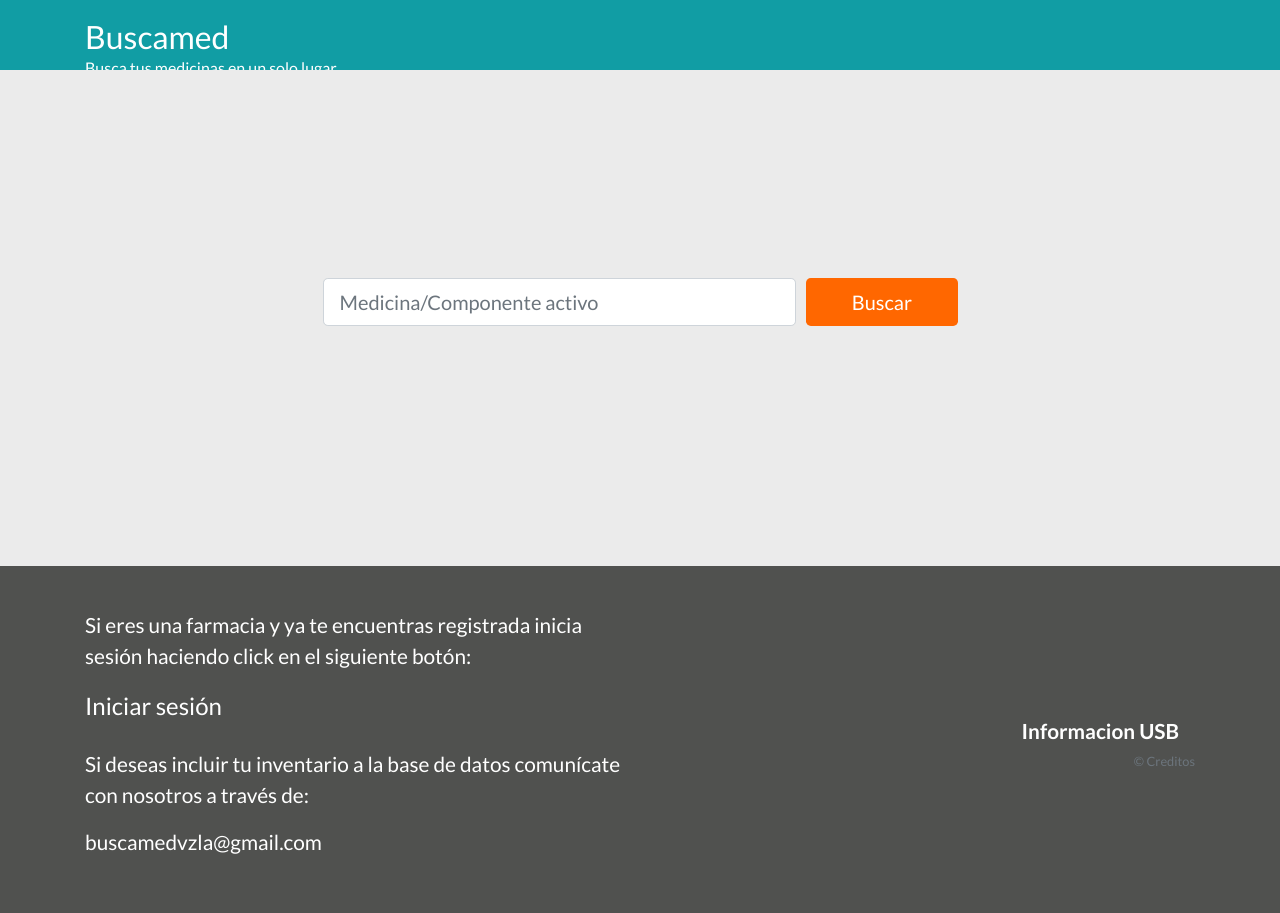
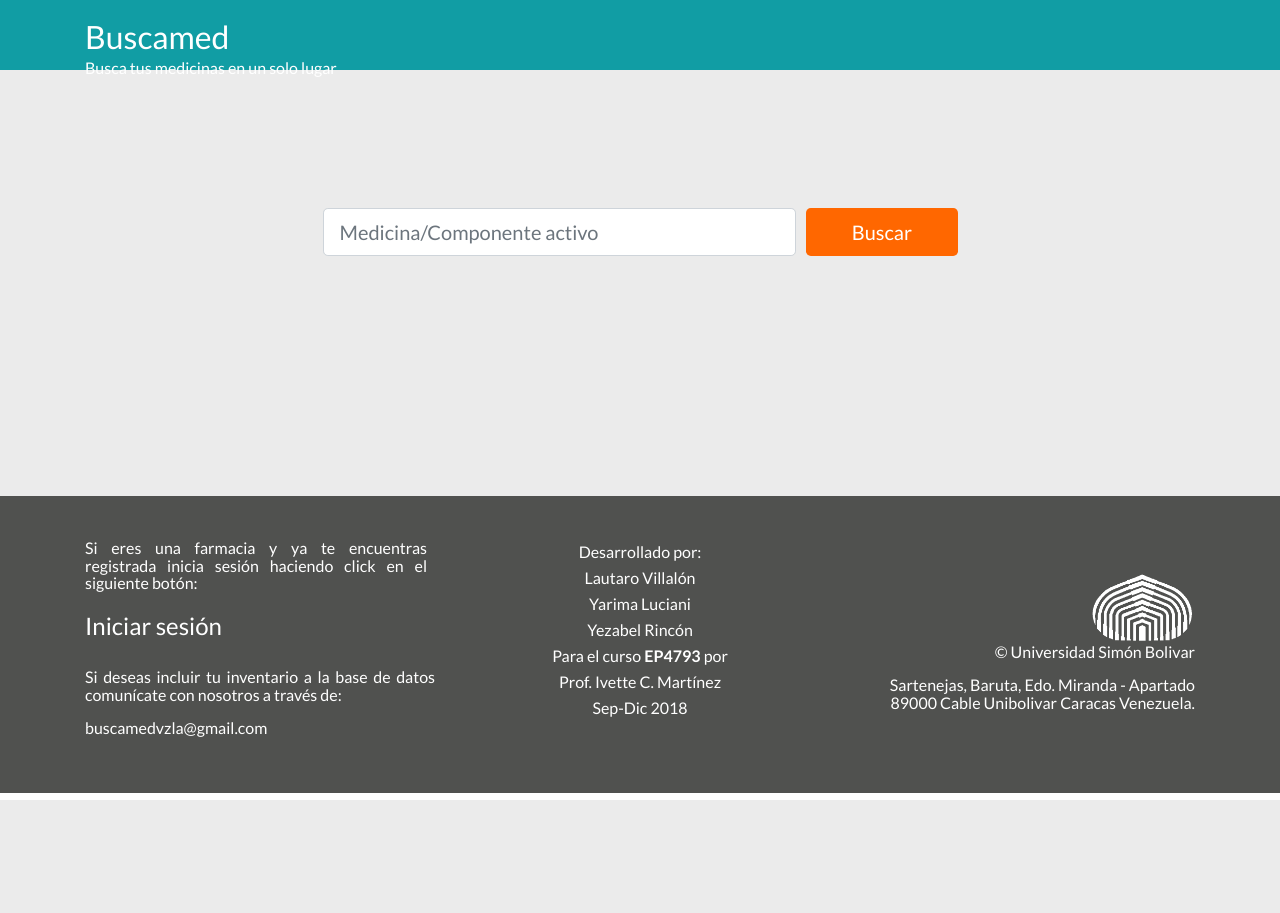
Before and after one commit to lautarovc/BuscaMed-Server, a Django app: page / in a window 1280 px wide. After the commit the page ends 800 px from the top, so only its background shows below. Run offline with Django 3.2, Linux system fonts and the light colour scheme; parts of the project's set-up code (start-up, migrations or seed data) failed here and were passed over; some libraries are stand-ins or nearby versions.

Commit message:
Agrega detalles finales

```diff
--- a/buscaMedServer/settings.py
+++ b/buscaMedServer/settings.py
@@ -89,7 +89,7 @@ DATABASES = {
         'ENGINE': 'django.db.backends.postgresql_psycopg2',
         'NAME': 'buscamedserver',
         'USER': 'buscameduser',
-        'PASSWORD': '1234',
+        'PASSWORD': os.environ.get('DB_PASSWORD',''),
         'HOST': 'localhost',
         'PORT': '',
     }
--- a/stores/static/css/landing-page.css
+++ b/stores/static/css/landing-page.css
@@ -132,6 +132,9 @@ footer.footer {
 nav.navbar-blue {
   background-color: #119da4 !important;
   height: 70px;
+  width: 100%;
+  position: fixed;
+  z-index: 1;
 }
 
 .navbar-brand {
@@ -146,7 +149,17 @@ nav.navbar-blue {
 }
 
 .footerText {
-  font-size: 1.3rem;
+  font-size: 1rem;
+  text-align: justify;
+  line-height: 1.1rem;
+}
+
+.fullwidthFooter {
+  width:100%;
+}
+
+.simonLogo {
+  width:30%;
 }
 
 .panel h2{ color:#444444; font-size:18px; margin:0 0 8px 0;}
--- /dev/null
+++ b/stores/static/js/email.js
@@ -0,0 +1,6 @@
+
+function loadEmail() {
+	var user = "buscamedvzla";
+	var mail = "gmail";
+	$('#email').html(user+"@"+mail+".com");
+}
--- a/stores/static/js/homeSearch.js
+++ b/stores/static/js/homeSearch.js
@@ -43,6 +43,10 @@ function ajaxBuscamedTweets(med) {
 
           contentType: 'application/json; charset=utf-8',
           success: function(data) {
+            console.log(data);
+            if (data.length == 0) {
+              $('#tweetBox').html("<p>No se consiguieron resultados</p><p>Si crees que esto es un error, contáctanos.</p>");
+            }
             data.forEach( function(tweet) {
               console.log(tweet);
 
@@ -50,6 +54,8 @@ function ajaxBuscamedTweets(med) {
             });
           },
           error : function(jqXHR, textStatus, errorThrown) {
+            $('#tweetBox').html("<p>Ha ocurrido un error</p><p>Por favor contáctanos.</p>");
+
           },
 
           timeout: 12000000,
@@ -64,15 +70,13 @@ function ajaxTwitter(tweetUrl) {
           contentType: 'application/json; charset=utf-8',
 
           success: function(data) {
-            //var html = data.html.replace("twitter-tweet", "twitter-tweet tw-align-center")
 
             $('#tweetBox').append(data.html);
-            console.log(data.html);
             return data.html;
           },
           error : function(jqXHR, textStatus, errorThrown) {
 
-            alert("Can't access Twitter embed. Contact administrator.")
+            $('#tweetBox').append("<p>Can't access Twitter embed. Contact administrator.</p>")
           },
 
           timeout: 1200000,
@@ -86,15 +90,17 @@ function ajaxBuscamedWeb(med) {
 
           contentType: 'application/json; charset=utf-8',
           success: function(data) {
+            if (data.length == 0) {
+              $('#webBox').html("<p>No se consiguieron resultados</p><p>Si crees que esto es un error, contáctanos.</p>");
+            }
+
             data.forEach( function(store) {
-              console.log(store);
               var html = htmlForWeb(store);
               $('#webBox').append(html);
-
-
             });
           },
           error : function(jqXHR, textStatus, errorThrown) {
+            $('#webBox').html("<p>Ha ocurrido un error</p><p>Por favor contáctanos.</p>");
           },
 
           timeout: 12000000,
@@ -129,7 +135,6 @@ function ajaxBuscamedStores(med) {
           contentType: 'application/json; charset=utf-8',
           success: function(data) {
             data.forEach( function(store) {
-              console.log(store);
               var html = htmlForStores(store);
               $('#webBox').append(html);
 
--- a/stores/templates/index.html
+++ b/stores/templates/index.html
@@ -15,10 +15,12 @@
 
   <!-- Custom styles for this template -->
   <link href="{% static 'css/landing-page.css' %}" rel="stylesheet"/>
+  <script src="{% static 'js/email.js' %}"></script>
+
 
 </head>
 {% block content %}
-<body>
+<body onload="loadEmail();">
 
  <!-- Navigation -->
     <nav class="navbar navbar-light text-white bg-light static-top navbar-blue">
@@ -77,7 +79,7 @@
     <footer class="footer bg-light">
       <div class="container">
         <div class="row">
-          <div class="col-lg-6 h-100 text-center text-lg-left my-auto">
+          <div class="col-lg-4 h-100 text-center text-lg-left my-auto">
             <ul class="list-inline mb-2">
               <li class="list-inline-item">
                 <p class="footerText">Si eres una farmacia y ya te encuentras registrada inicia sesión haciendo click en el siguiente botón:</p>
@@ -89,17 +91,25 @@
               <br>
               <li class="list-inline-item">
                 <p class="footerText">Si deseas incluir tu inventario a la base de datos comunícate con nosotros a través de:</p>
-                <p class="footerText">buscamedvzla@gmail.com</p>
+                <p id="email" class="footerText"></p>
               </li>
             </ul>
           </div>
-          <div class="col-lg-6 h-100 text-center text-lg-right my-auto">
-            <ul class="list-inline mb-0">
-              <li class="list-inline-item mr-3">
-               <h5 class="footerText">Informacion USB</h5>
-              </li>
-            </ul>
-            <p class="text-muted small mb-4 mb-lg-0">&copy; Creditos</p>
+          <div class="col-lg-4">
+           <table class="text-center fullwidthFooter">
+             <tr><td>Desarrollado por:</td></tr>
+             <tr><td>Lautaro Villalón</td></tr>
+             <tr><td>Yarima Luciani</td></tr>
+             <tr><td>Yezabel Rincón</td></tr>
+             <tr><td>Para el curso <b>EP4793</b> por</td></tr>
+             <tr><td>Prof. Ivette C. Martínez</td></tr>
+             <tr><td>Sep-Dic 2018</td></tr>
+           </table>
+          </div>
+          <div class="col-lg-4 h-100 text-center text-lg-right my-auto">
+            <img class="simonLogo" src="{% static 'img/logoUSB-blanco.gif' %}">
+            <p class="footerText text-lg-right">&copy; Universidad Simón Bolivar</p>
+            <p class="footerText text-lg-right">Sartenejas, Baruta, Edo. Miranda - Apartado 89000 Cable Unibolivar Caracas Venezuela.</p>
           </div>
         </div>
       </div>
```
Also changed, not shown: stores/templates/readFile.html (+13 -8 lines), stores/templates/registration/login.html (+17 -9 lines), stores/static/img/logoUSB-blanco.gif (added).
